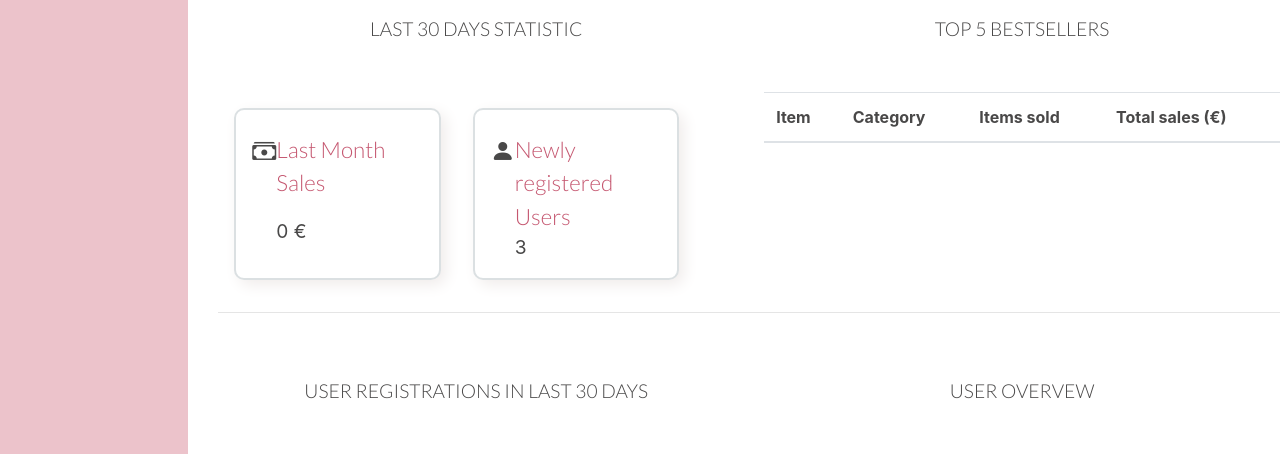
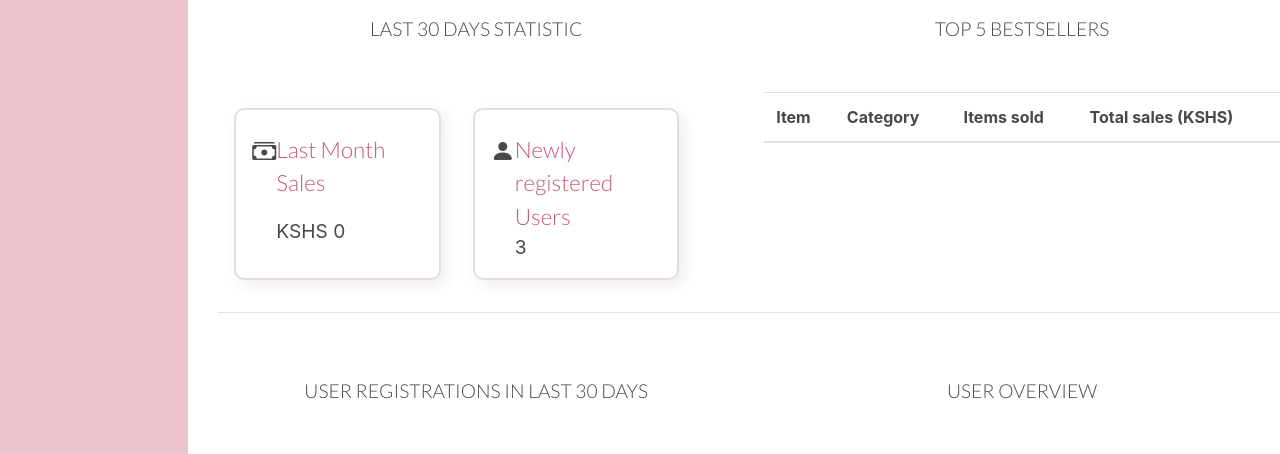
Before and after one commit to Mark-Mulli/O-Pastry, a Django app: page /overview/ in a window 1280 px wide. Shown: the part 1098-1552 px from the top of the page. Run offline with Django 4.2, Linux system fonts and the light colour scheme; a user stored in the database is signed in; data comes from the database, SQL or seed files in the repository; both versions use the stored data as it was after the commit; data that the repository does not hold is empty; some libraries are stand-ins or nearby versions.

Commit message:
customized file

```diff
--- a/seller/templates/seller/overview.html
+++ b/seller/templates/seller/overview.html
@@ -93,7 +93,7 @@
             <div class="statistic-containter" style="width:40%;">
                 <div class="statistic-title">Last Month Sales</div>
                 <div class="statistic-icon"><i class="bi bi-cash-stack"></i></div>
-                <div class="statistic-data">{{last_month_sales}} €</div>
+                <div class="statistic-data">KSHS {{last_month_sales}}</div>
             </div>
             <div class="statistic-containter" style="width:40%;">
                 <div class="statistic-title">Newly registered Users</div>
@@ -112,7 +112,7 @@
                     <th scope="col">Item</th>
                     <th scope="col">Category</th>
                     <th scope="col">Items sold</th>
-                    <th scope="col">Total sales (€)</th>
+                    <th scope="col">Total sales (KSHS)</th>
                 </tr>
             </thead>
             <tbody>
@@ -138,7 +138,7 @@
         <div class="category-title-container">USER REGISTRATIONS IN LAST 30 DAYS</div>
     </div>
     <div class="col">
-        <div class="category-title-container">USER OVERVEW</div>
+        <div class="category-title-container">USER OVERVIEW</div>
     </div>
 </div>
 <div class="row">
```
Also changed, not shown: db.sqlite3, media/product_pics/IMG_3191.JPG (added), media/product_pics/cake.JPG (added), media/product_pics/chocolate_muffin.JPG (added), media/product_pics/cookies.JPG (added), media/product_pics/delitam.png (added), media/product_pics/donuts.JPG (added), media/product_pics/donuts_without_cream.JPG (added), media/product_pics/orange_cake.JPG (added), media/product_pics/piece_cakes.JPG (added), media/product_pics/pies.JPG (added), media/product_pics/soft_cookies.JPG (added), media/product_pics/vanilla_muffin.JPG (added), media/product_pics/whiteforest.JPG (added).
